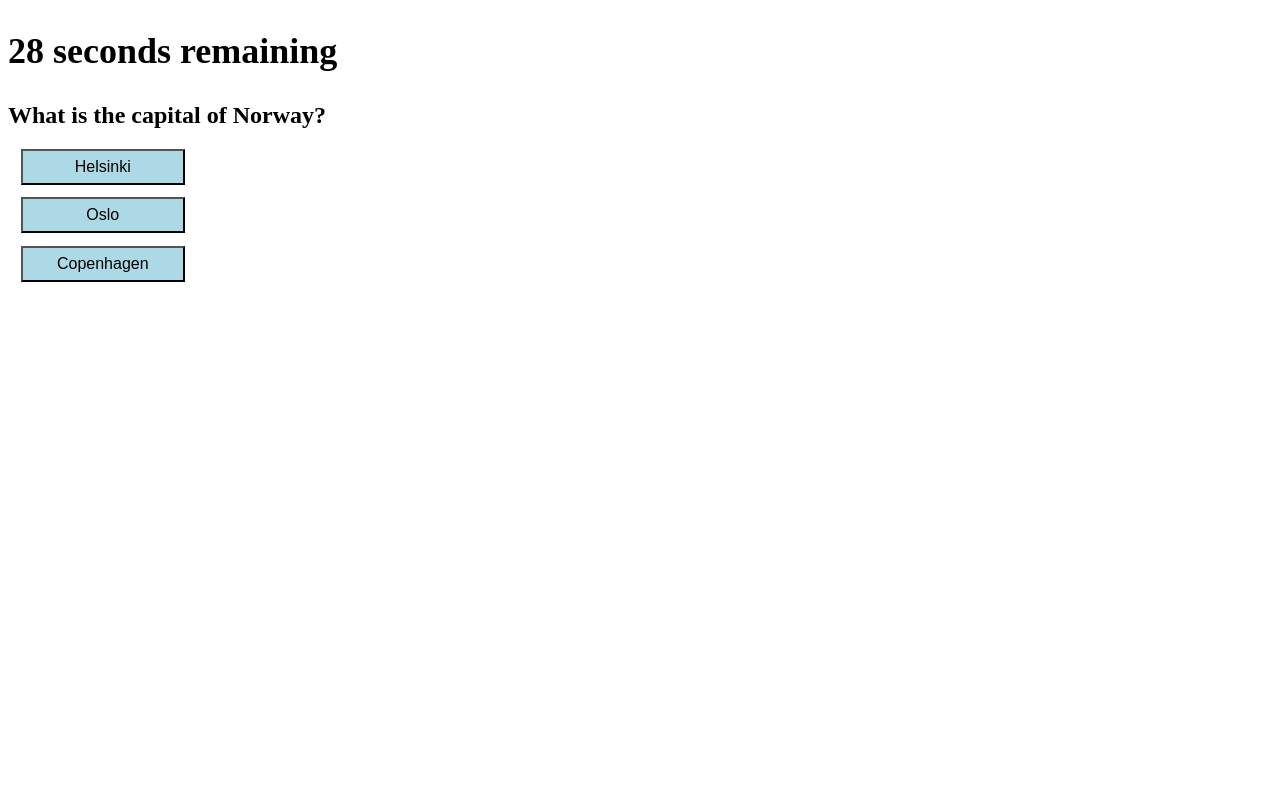
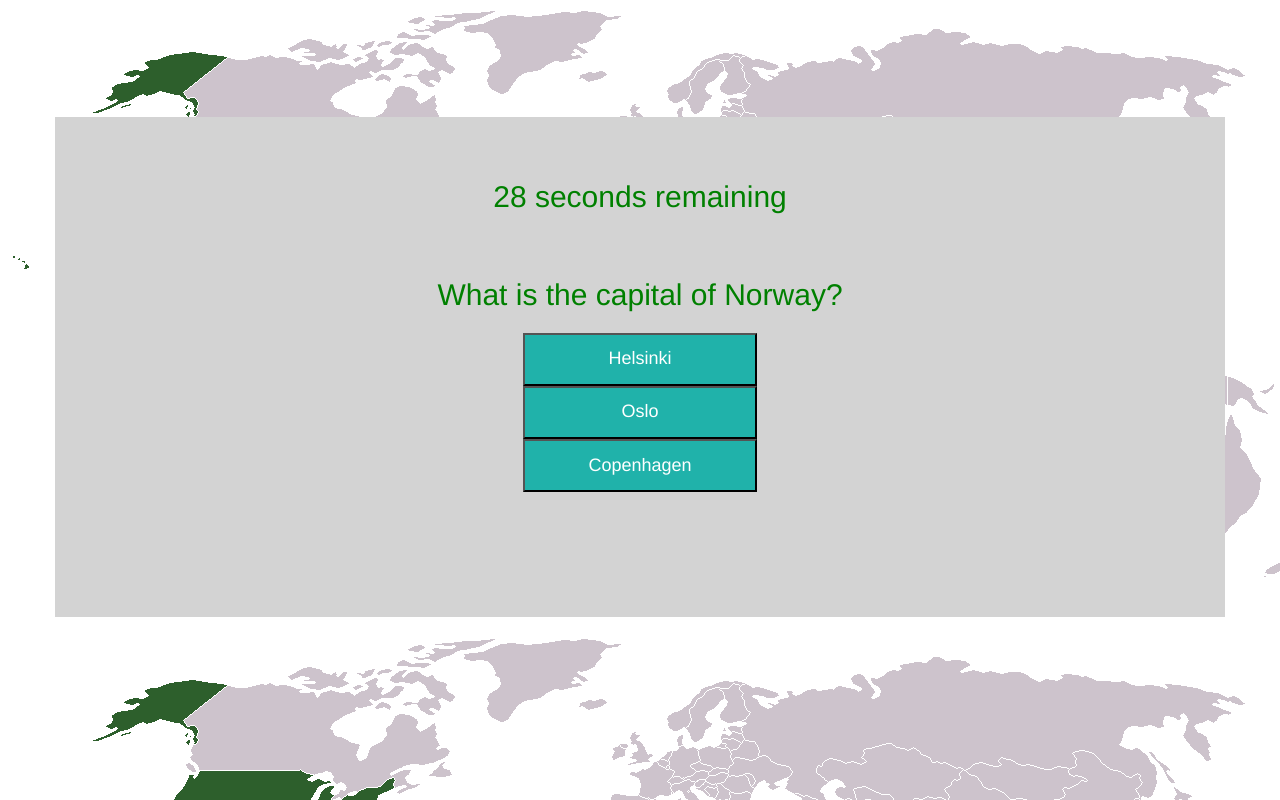
Before and after one commit to mgikanga/TriviaGame, a plain HTML site: page index.html in a window 1280 px wide. Both pictures are taken after a click on the button "START". Drawn offline with nearby package versions, Linux system fonts and the light colour scheme.

Commit message:
debugged the display buttons to display the questions correctly

```diff
--- a/assets/css/style.css
+++ b/assets/css/style.css
@@ -1,8 +1,51 @@
-button{
+body{
+    background-image: url("../images/bk.png");
+}
+h1{
+    padding: 1%;
+    color: lightseagreen;
+    text-align: center;
+    font-family: 'Abril Fatface', cursive;
+
+}
+h2{
+    padding: 1%;
+    color: green;
+}
+h3{
+    padding: 1%;
+    color: darkred;
+}
+.begin{
+    color:white;
+    width: 15%;
     display: block;
-   width: 13%;
-   padding: 7px;
-   margin: 1%;
-   background-color: lightblue;
-   font-size: 16px;
+padding: 3%;
+   margin: auto;
+
+   background-color: green;
+   font-size: 22px;
 }
+.std_buttons {
+    color:white;
+  width: 20%;
+  display: block;
+padding: 1%;
+   margin-left: 40% ;
+   background-color: lightseagreen;
+   font-size: 18px;
+}
+#content{
+    box-sizing: border-box;
+    text-align: center;
+    align-content: center;
+    box-sizing: border-box;
+    margin-top: 10%;
+    background-color: lightgray;
+    height: 500px;
+    padding-bottom: 20%;
+}
+img{
+    width: 600px;
+    height: 300px;
+}
--- a/assets/javascript/app.js
+++ b/assets/javascript/app.js
@@ -14,24 +14,28 @@ $(document).ready(function () {
             answer: "Oslo",
             options: ["Helsinki", "Oslo", "Copenhagen"],
             image: "assets/images/oslo.jpg",
+            detail:"The Nobel Peace Prize award ceremony is held every year in Oslo City Hall",
         },
         {
             text: "What is the capital of New York",
             answer: "Albany",
             options: ["New York City", "Albany", "Manhantan", "Brooklyn"],
             image: "assets/images/albany.jpg",
+            detail:" The very first passenger railroad in America, was the Mohawk and Hudson River Railroad, was invented here. It ran from the intersection of Albany's Western and Madison Avenues into downtown Schenectady",
         },
         {
             text: "What is the capital of New Mexico?",
             answer: "Santa Fe",
             options: ["Helsinki", "Santa Fe", "Copenhagen"],
             image: "assets/images/santa-fe.jpg",
+            detail:"Santa Fe's full name is La Villa Real de la Santa Fé de San Francisco de Asís­–the Royal Town of the Holy Faith of Saint Francis of Assisi.",
         },
         {
             text: "What is the capital of Arizona?",
             answer: "Phoenix",
             options: ["Helsinki", "Oslo", "Phoenix"],
             image: "assets/images/phoenix.jpg",
+            detail:"Forget “falling forward” and “springing back”. There is NO daylight savings time in Phoenix."
         },
 
     ];
@@ -84,11 +88,11 @@ $(document).ready(function () {
         // Display the question, i'm using question to number to access every question
 
 
-        question.html(text)
+        question.append(questions[questionNumber].text)
         $(function () {
-            optionArr;
+
             var myButtons = $(questionArea);
-            $.each(optionArr, function (index, value) {
+            $.each(questions[questionNumber].options, function (index, value) {
                 myButtons.append("<button class=std_buttons value=" + value + ">" + value + "</button>");
             });
 
@@ -121,14 +125,17 @@ $(document).ready(function () {
         // Declare content that will go into the messageArea
         var winMessage = $("<h2>");
         var answer = $("<h2>")
+        var detail = $("<p>")
         var image = $("<img>")
         // Append it all to the content container and add text and images
         messageArea.appendTo($("#content"));
         winMessage.appendTo($(messageArea));
+       detail.appendTo($(messageArea));
         image.appendTo($(messageArea))
         winMessage.text("You Got It Right!!");
-        answer.text(questions[questionNumber].answer)
+        detail.html(questions[questionNumber].detail)
         image.attr("src", questions[questionNumber].image)
+
 
         //if no questios are left
         if (questionNumber === questions.length - 1) {
@@ -143,8 +150,8 @@ $(document).ready(function () {
         var cycle = setTimeout(display, 7000)
         var messageArea = $("<div>");
         messageArea.addClass("message-content")
-        var lossMessage = $("<h2>");
-        var detail = $("<h2>")
+        var lossMessage = $("<h3>");
+        var detail = $("<h4>")
         var image = $("<img>")
         // Append it all to the content container and add text and images
         messageArea.appendTo($("#content"));
@@ -168,8 +175,8 @@ $(document).ready(function () {
         var cycle = setTimeout(display, 7000);
         var messageArea = $("<div>");
         messageArea.addClass("message-content")
-        var lossMessage = $("<h2>");
-        var detail = $("<h2>")
+        var lossMessage = $("<h3>");
+        var detail = $("<h4>")
         var image = $("<img>")
         // Append it all to the content container and add text and images
         messageArea.appendTo($("#content"));
@@ -189,7 +196,7 @@ $(document).ready(function () {
     function gameOver() {
         // Clear out the post-question message
         $(".message-content").remove();
-        var totalCorrect = $("<h3>")
+        var totalCorrect = $("<h2>")
         var totalIncorrect = $("<h3>")
         var totalNone = $("<h3>")
         var restart = $("<button>")
--- a/index.html
+++ b/index.html
@@ -5,13 +5,32 @@
     <meta http-equiv="X-UA-Compatible" content="IE=edge">
     <title>trivia-game</title>
     <meta name="viewport" content="width=device-width, initial-scale=1">
-    <link rel="stylesheet" type="text/css" media="screen" href="assets/css/style.css" />
+    <!-- Latest compiled and minified CSS -->
+<link rel="stylesheet" href="https://maxcdn.bootstrapcdn.com/bootstrap/3.3.7/css/bootstrap.min.css" integrity="sha384-BVYiiSIFeK1dGmJRAkycuHAHRg32OmUcww7on3RYdg4Va+PmSTsz/K68vbdEjh4u" crossorigin="anonymous">
+
+<!-- Optional theme -->
+<link rel="stylesheet" href="https://maxcdn.bootstrapcdn.com/bootstrap/3.3.7/css/bootstrap-theme.min.css" integrity="sha384-rHyoN1iRsVXV4nD0JutlnGaslCJuC7uwjduW9SVrLvRYooPp2bWYgmgJQIXwl/Sp" crossorigin="anonymous">
+
+<!-- Latest compiled and minified JavaScript -->
+<script src="https://maxcdn.bootstrapcdn.com/bootstrap/3.3.7/js/bootstrap.min.js" integrity="sha384-Tc5IQib027qvyjSMfHjOMaLkfuWVxZxUPnCJA7l2mCWNIpG9mGCD8wGNIcPD7Txa" crossorigin="anonymous"></script>
+<link rel="stylesheet" type="text/css" media="screen" href="assets/css/style.css" />
 </head>
 <body>
+  <div class="container">
+    <div class="row">
+      <div class="col-md-2"></div>
+      <div class="cod-md-8">
+
   <div id="content">
-  <button type="button" id="buton">START</button>
+    <h1>FIND OUT HOW WELL YOU KNOW THE UNITED STATES!</h1>
+  <button class="begin" type="button" id="buton">START</button>
+</div>
+</div>
+  <div class="col-md-2"></div>
 
- </div>
+</div>
+</div>
+
   <script type="text/javascript" src="https://cdnjs.cloudflare.com/ajax/libs/jquery/3.2.1/jquery.min.js"></script>
   <script src="assets/javascript/app.js"></script>
 </body>
```
Also changed, not shown: albany.jpg (deleted), assets/images/bk.png (added), oslo.jpg (deleted), phoenix.jpg (deleted), santa-fe.jpg (deleted), 1 other file.
